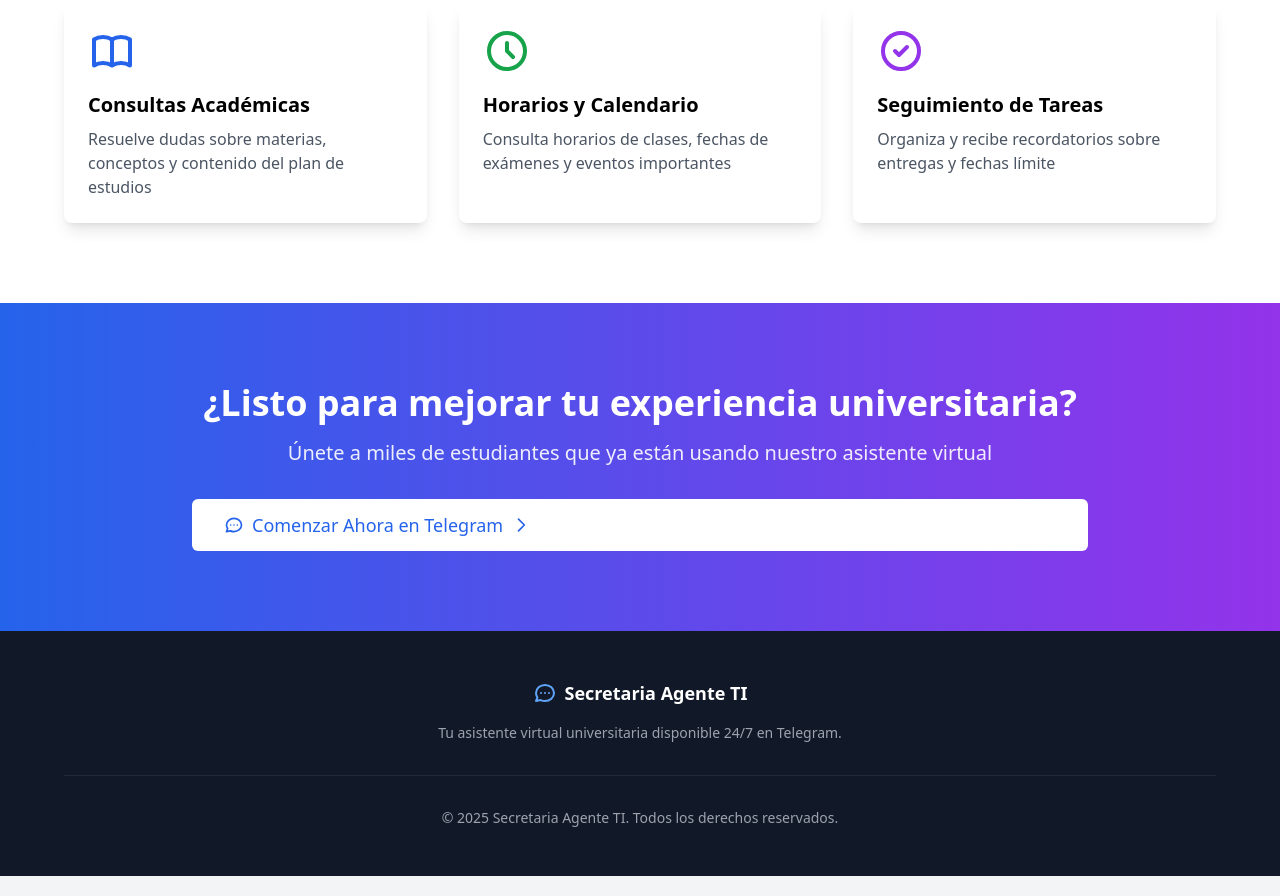
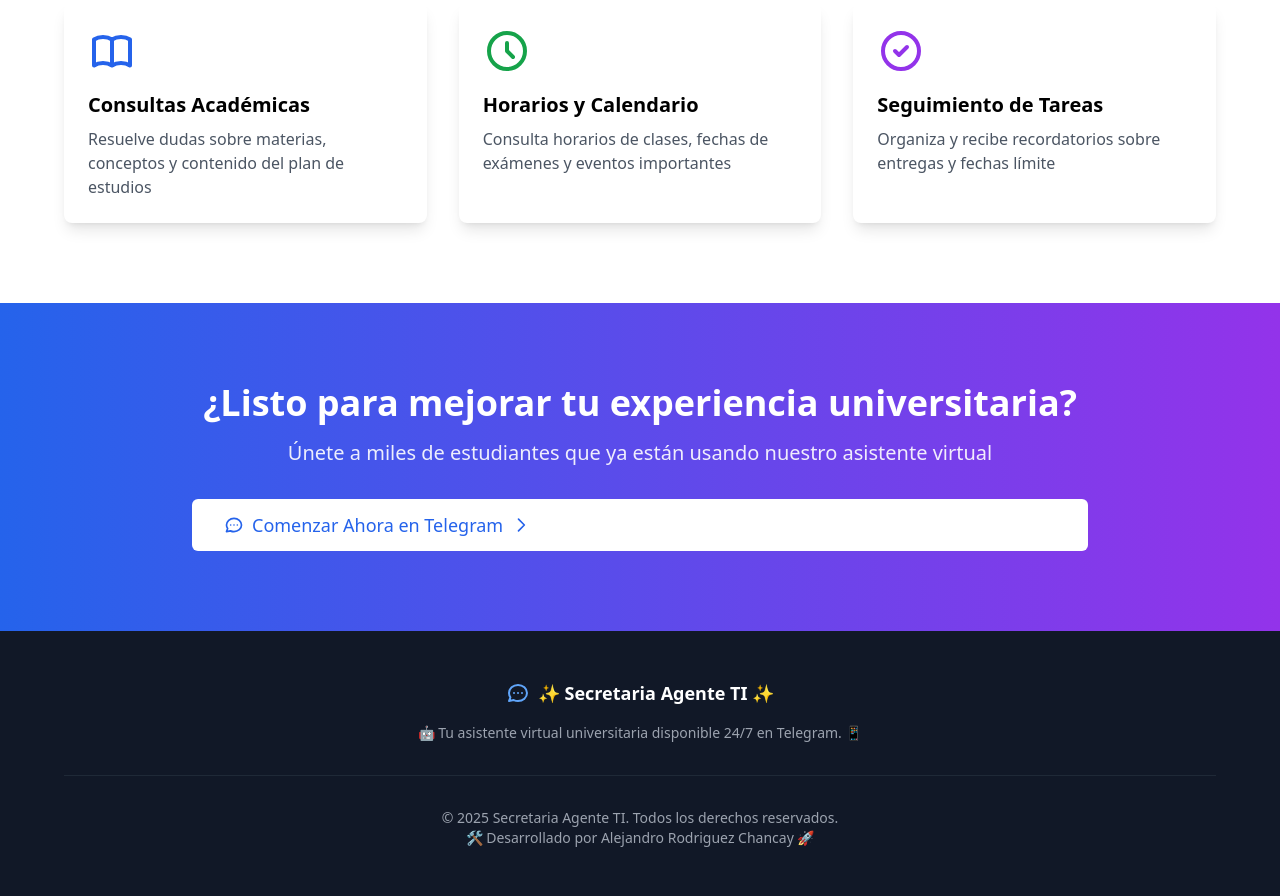
Before and after one commit to secretariaagenteti/telegram-bot-site, an Astro site: page / in a window 1280 px wide. Shown: the part 825-1721 px from the top of the page. Built offline with nearby package versions, Linux system fonts and the light colour scheme; Astro itself is replaced by a stand-in of ours.

Commit message:
Change style

```diff
--- a/src/components/Footer.astro
+++ b/src/components/Footer.astro
@@ -7,11 +7,13 @@ const projectName = 'Secretaria Agente TI';
       <svg class="h-6 w-6 text-blue-400" fill="none" stroke="currentColor" viewBox="0 0 24 24">
         <path stroke-linecap="round" stroke-linejoin="round" stroke-width="2" d="M8 12h.01M12 12h.01M16 12h.01M21 12c0 4.418-4.03 8-9 8a9.863 9.863 0 01-4.255-.949L3 20l1.395-3.72C3.512 15.042 3 13.574 3 12c0-4.418 4.03-8 9-8s9 3.582 9 8z"></path>
       </svg>
-      <span class="text-lg font-bold">{projectName}</span>
+      <span class="text-lg font-bold">✨ {projectName} ✨</span>
     </div>
-    <p class="text-gray-400 text-sm mb-8">Tu asistente virtual universitaria disponible 24/7 en Telegram.</p>
+    <p class="text-gray-400 text-sm mb-8">🤖 Tu asistente virtual universitaria disponible 24/7 en Telegram. 📱</p>
     <div class="border-t border-gray-800 pt-8">
-      <p class="text-sm text-gray-400">&copy; 2025 {projectName}. Todos los derechos reservados.</p>
+      <p class="text-sm text-gray-400">&copy; 2025 {projectName}. Todos los derechos reservados.<br />
+        🛠️ Desarrollado por Alejandro Rodriguez Chancay 🚀
+      </p>
     </div>
   </div>
 </footer>
```
